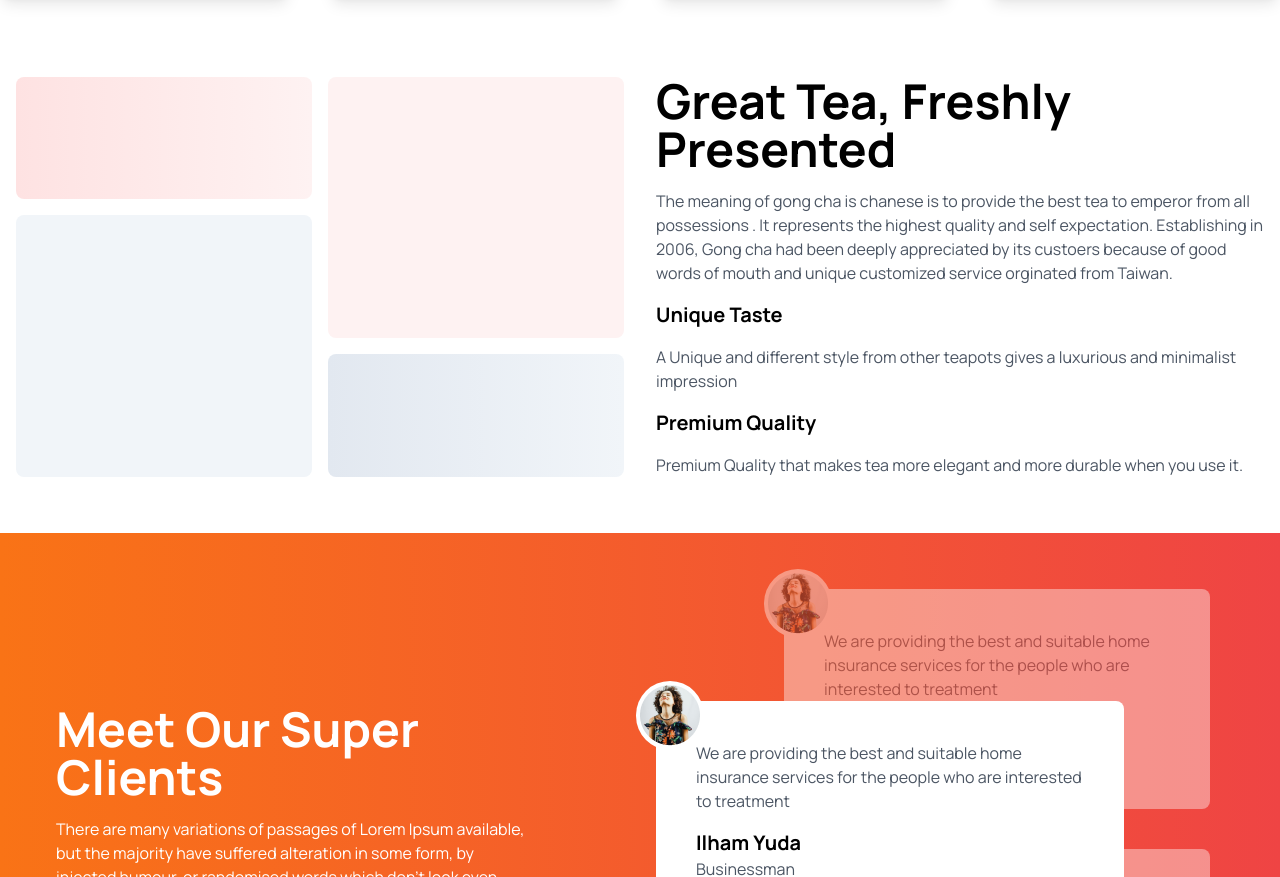
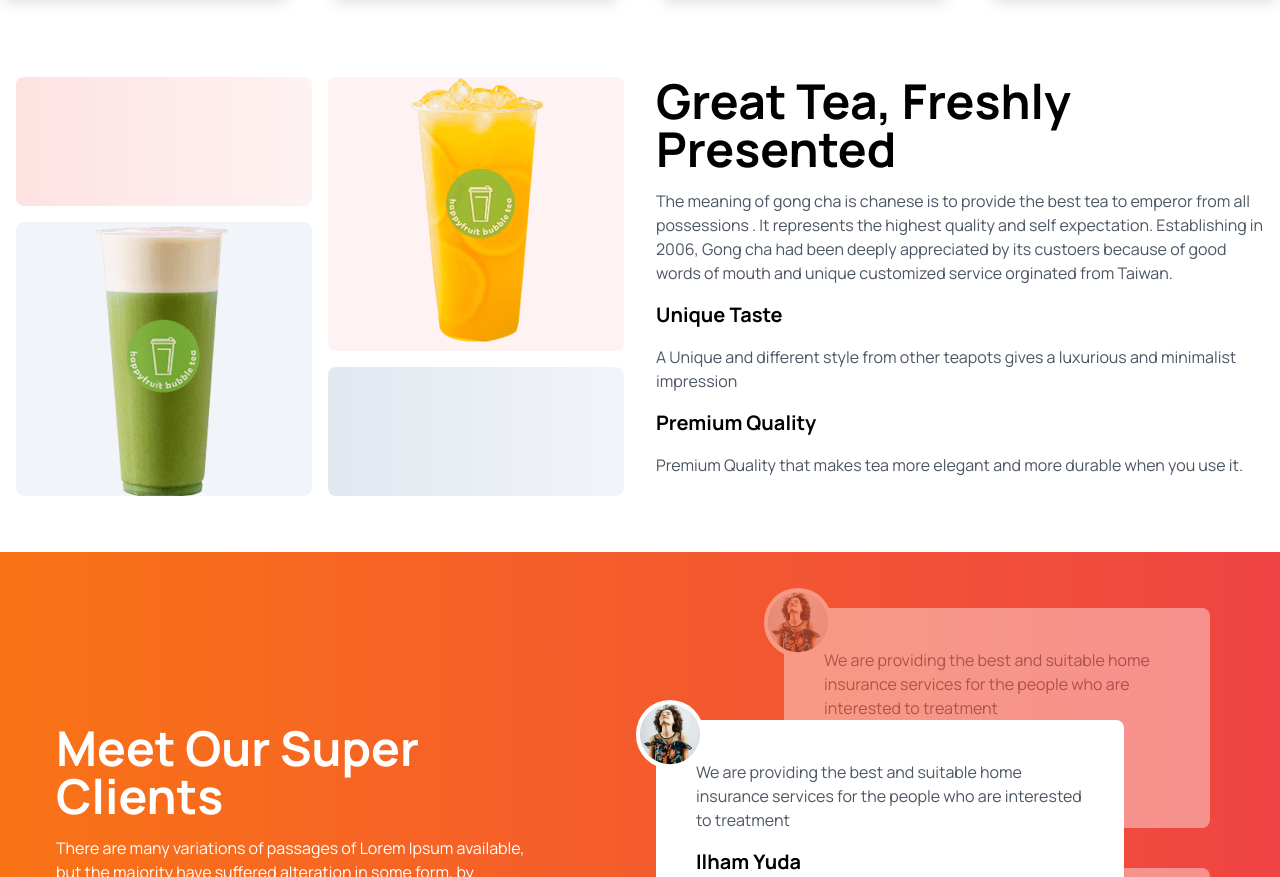
Before and after one commit to mithun41/Tea-House-Tailwind, a plain HTML site: page index.html in a window 1280 px wide. Shown: the part 1126-2003 px from the top of the page. Drawn offline with nearby package versions, Linux system fonts and the light colour scheme; the site is published under a folder, as on GitHub Pages, so addresses that start at the root find nothing.

Commit message:
added images

```diff
--- a/index.html
+++ b/index.html
@@ -77,7 +77,11 @@
         </p>
         <div class="grid grid-cols-1 lg:grid-cols-4 gap-10">
           <!-- card one -->
-          <div class="text-center bg-slate-100 rounded-lg p-4 shadow-lg">
+          <div class="text-center
+           bg-slate-100
+            rounded-lg
+             p-4
+             shadow-lg">
             <img class="mx-auto" src="images/tea-1.png" alt="" />
             <div class="mt-4">
               <h2 class="text-2xl font-bold mb-4">Milk Tea</h2>
@@ -122,10 +126,10 @@
         <div class="grid grid-cols-2 grid-rows-3 gap-4">
           <div class="bg-gradient-to-r from-red-100 to-red-50 rounded-lg"></div>
           <div class="bg-red-50 rounded-lg row-span-2">
-            <img class="mx-auto" src="/images/fresh-1.png" alt="" />
+            <img class="mx-auto" src="images/fresh-1.png" alt="" />
           </div>
           <div class="bg-slate-100 rounded-lg row-span-2">
-            <img class="mx-auto" src="/images/fresh-2.png" alt="" />
+            <img class="mx-auto" src="images/fresh-2.png" alt="" />
           </div>
           <div
             class="bg-gradient-to-r from-slate-200 to-slate-100 rounded-lg"
```
